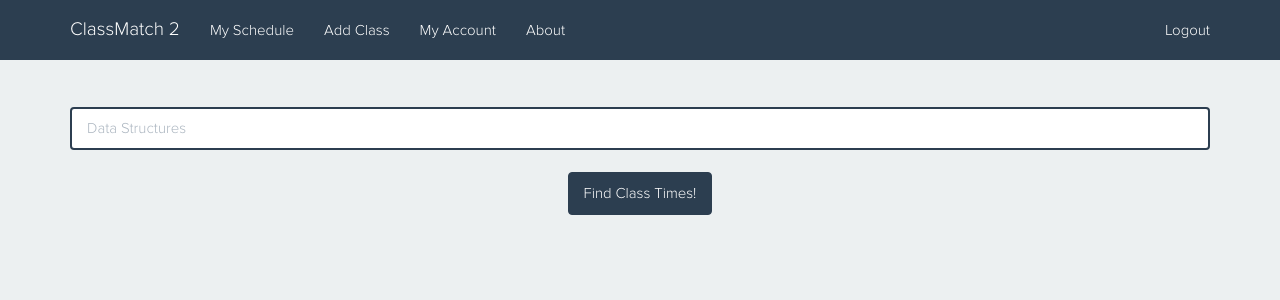
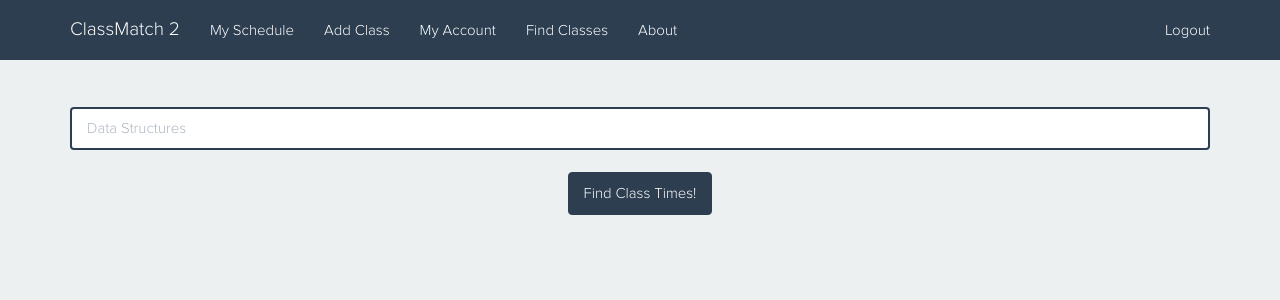
Before and after one commit to jzone3/ClassMatch, a Flask app: page /find in a window 1280 px wide. Shown: the top 300 px of the page. Run offline with Flask 2, Linux system fonts and the light colour scheme; the visitor is signed in with stand-in values (Sample User, id 1); a database or web service that is not in the repository returns one stand-in record (values such as "Sample title"); some libraries are stand-ins or nearby versions.

Commit message:
find classes

```diff
--- a/app.py
+++ b/app.py
@@ -10,10 +10,10 @@ import re
 app = Flask(__name__)
 
 app.secret_key = os.environ['SECRET_KEY']
-# app.secret_key = SECRET_KEY
+#app.secret_key = SECRET_KEY
 
 client = MongoClient(os.environ['MONGO_THING'])
-# client = MongoClient(MONGO_THING)
+#client = MongoClient(MONGO_THING)
 
 db = client.get_default_database()
 users = db.users
--- a/templates/base.html
+++ b/templates/base.html
@@ -26,6 +26,7 @@
           <li><a {% if page=='index'%}class="navbar-link"{% endif %} href="/classes">My Schedule</a></li>
           <li><a {% if page=='index'%}class="navbar-link"{% endif %} href="/add">Add Class</a></li>
           <li><a {% if page=='index'%}class="navbar-link"{% endif %} href="/account">My Account</a></li>
+          <li><a {% if page=='index'%}class="navbar-link"{% endif %} href="/find">Find Classes</a></li>
           {% endif %}
           <li><a {% if page=='index'%}class="navbar-link"{% endif %} href="/about">About</a></li>
           </ul>
--- a/templates/find_classes.html
+++ b/templates/find_classes.html
@@ -52,7 +52,17 @@
 			</div>
 			<div class="col-md-1">&nbsp;</div>
 		</div>
-		<br>
+		<br><br>
+		<div class="students">
+		<strong>Classmates: </strong>
+		{% for x in range(0,c['students_enrolled_names']|length) %}
+		{% if x != (c['students_enrolled_names']|length)-1 %}
+		<a href="/user/{{c['students_enrolled_ids'][x]}}">{{c['students_enrolled_names'][x].title()}}</a>,
+		{% else %}
+		<a href="/user/{{c['students_enrolled_ids'][x]}}">{{c['students_enrolled_names'][x].title()}}</a>
+		{% endif %}
+		{% endfor %}
+		</div>
 	</div>
 	{% endfor %}
 	</div>
```
